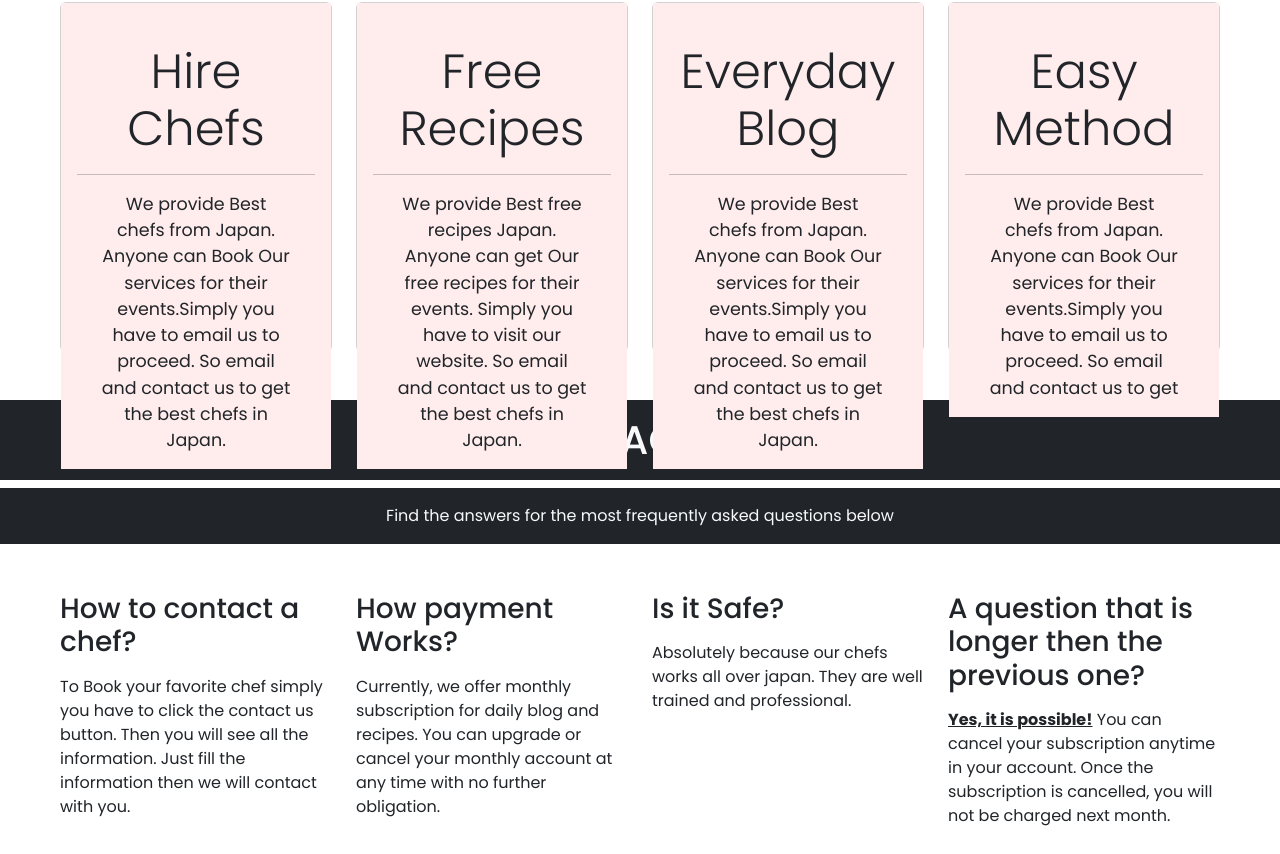
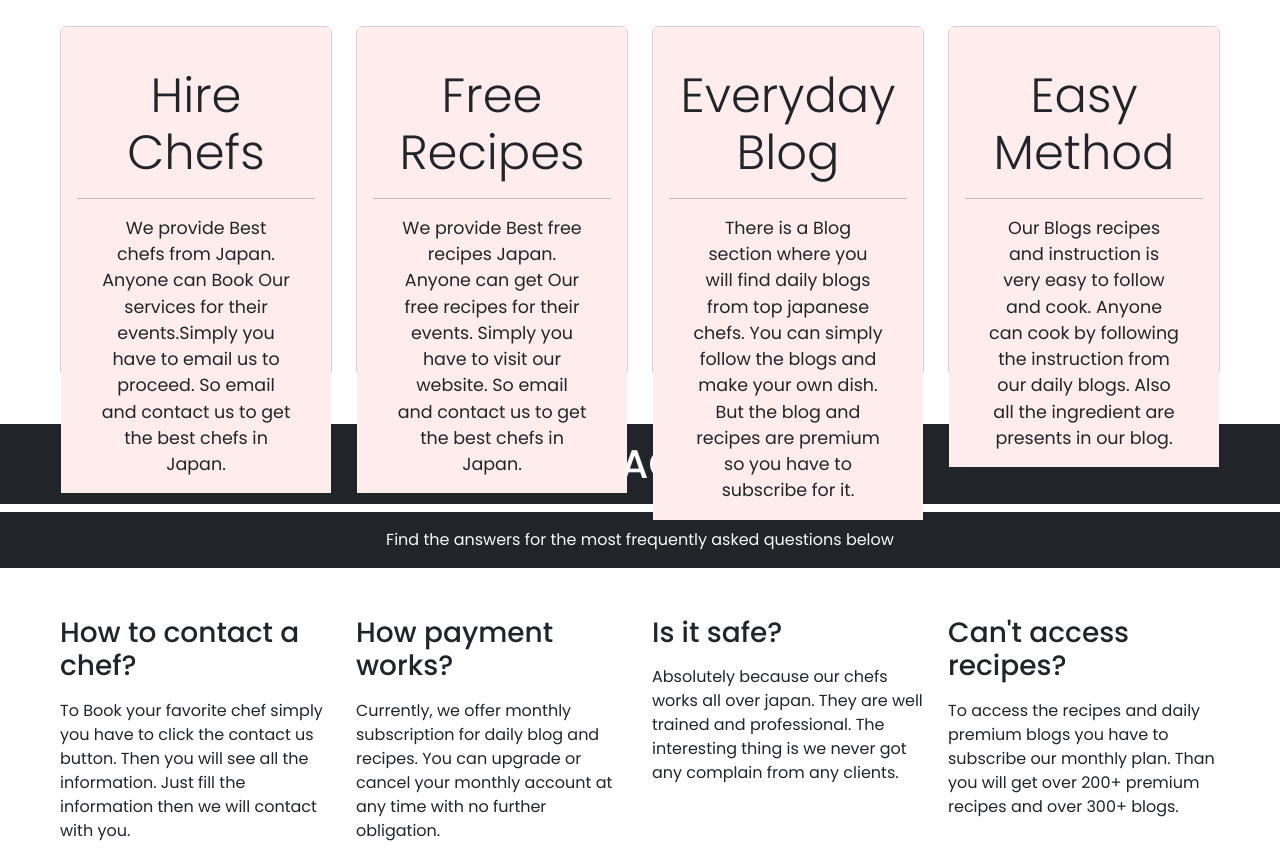
Before and after one commit to 23Mubasshir/Tokyo-Kitchen-client, a React (Vite) app: page / in a window 1280 px wide. Shown: the part 1526-2380 px from the top of the page. Built offline with nearby package versions, Linux system fonts and the light colour scheme; no server answers; a web font is replaced by a local one.

Commit message:
Another Section Added

```diff
--- a/src/components/QuestionAnswer/QuestionAnswer.jsx
+++ b/src/components/QuestionAnswer/QuestionAnswer.jsx
@@ -2,9 +2,9 @@ import React from "react";
 
 const QuestionAnswer = () => {
   return (
-    <section>
+    <section className="my-5">
       <div>
-        <h1 className="mt-4 text-center text-light py-3 bg-dark">FAQ</h1>
+        <h1 className="mt-5 text-center text-light py-3 bg-dark">FAQ</h1>
 
         <p className="text-center mb-5 text-light py-3 bg-dark">
           Find the answers for the most frequently asked questions below
@@ -21,7 +21,7 @@ const QuestionAnswer = () => {
         </div>
 
         <div className="col-md-6 col-lg-3 mb-4">
-          <h6 className="mb-3 text-dark h3">How payment Works?</h6>
+          <h6 className="mb-3 text-dark h3">How payment works?</h6>
           <p>
             Currently, we offer monthly subscription for daily blog and recipes. You can upgrade or
             cancel your monthly account at any time with no further obligation.
@@ -29,25 +29,20 @@ const QuestionAnswer = () => {
         </div>
 
         <div className="col-md-6 col-lg-3 mb-4">
-          <h6 className="mb-3 text-dark h3">Is it Safe?</h6>
+          <h6 className="mb-3 text-dark h3">Is it safe?</h6>
           <p>
-            Absolutely because our chefs works all over japan. They are well trained and professional.
+            Absolutely because our chefs works all over japan. They are well trained and professional. The interesting thing is we never got any complain from any clients.
           </p>
         </div>
 
         <div className="col-md-6 col-lg-3 mb-4">
-          <h6 className="mb-3 text-dark h3">
-         A question that
-            is longer then the previous one?
-          </h6>
+          <h6 className="mb-3 text-dark h3">Can't access recipes?</h6>
           <p>
-            <strong>
-              <u>Yes, it is possible!</u>
-            </strong>{" "}
-            You can cancel your subscription anytime in your account. Once the
-            subscription is cancelled, you will not be charged next month.
+            To access the recipes and daily premium blogs you have to subscribe our monthly plan. Than you will get over 200+ premium recipes and over 300+ blogs.
           </p>
         </div>
+
+
       </div>
     </section>
   );
--- a/src/components/Services/Services.jsx
+++ b/src/components/Services/Services.jsx
@@ -3,7 +3,7 @@ import { Card, Col, Row } from "react-bootstrap";
 
 const Services = () => {
   return (
-    <div className="">
+    <div className="my-5">
       <h1 className="mt-4 text-center text-light py-3 bg-dark
         ">Our Services</h1>
       <Row xs={1} md={2} lg={4} className="g-4 m-5">
@@ -51,9 +51,7 @@ const Services = () => {
                 <hr />
               </Card.Title>
               <Card.Text className="mx-4 text-center small">
-                We provide Best chefs from Japan. Anyone can Book Our services
-                for their events.Simply you have to email us to proceed. So
-                email and contact us to get the best chefs in Japan.
+                There is a Blog section where you will find daily blogs from top japanese chefs. You can simply follow the blogs and make your own dish. But the blog and recipes are premium so you have to subscribe for it.
               </Card.Text>
             </Card.Body>
           </Card>
@@ -67,9 +65,8 @@ const Services = () => {
                 <hr />
               </Card.Title>
               <Card.Text className="mx-4 text-center small">
-                We provide Best chefs from Japan. Anyone can Book Our services
-                for their events.Simply you have to email us to proceed. So
-                email and contact us to get
+                Our Blogs recipes and instruction is very easy to follow and cook. Anyone can cook by following the instruction from our daily blogs.
+                Also all the ingredient are presents in our blog.
               </Card.Text>
             </Card.Body>
           </Card>
```
